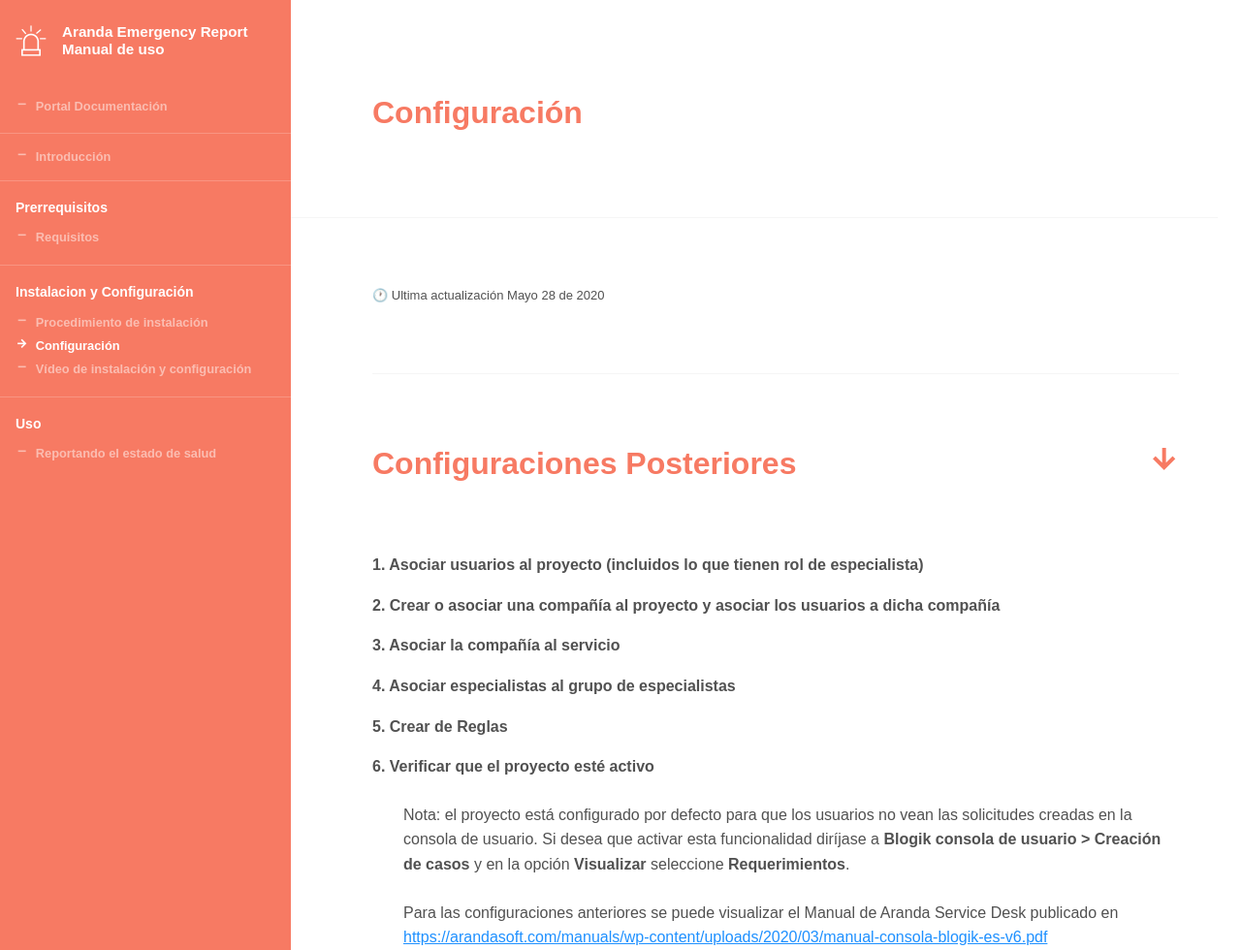
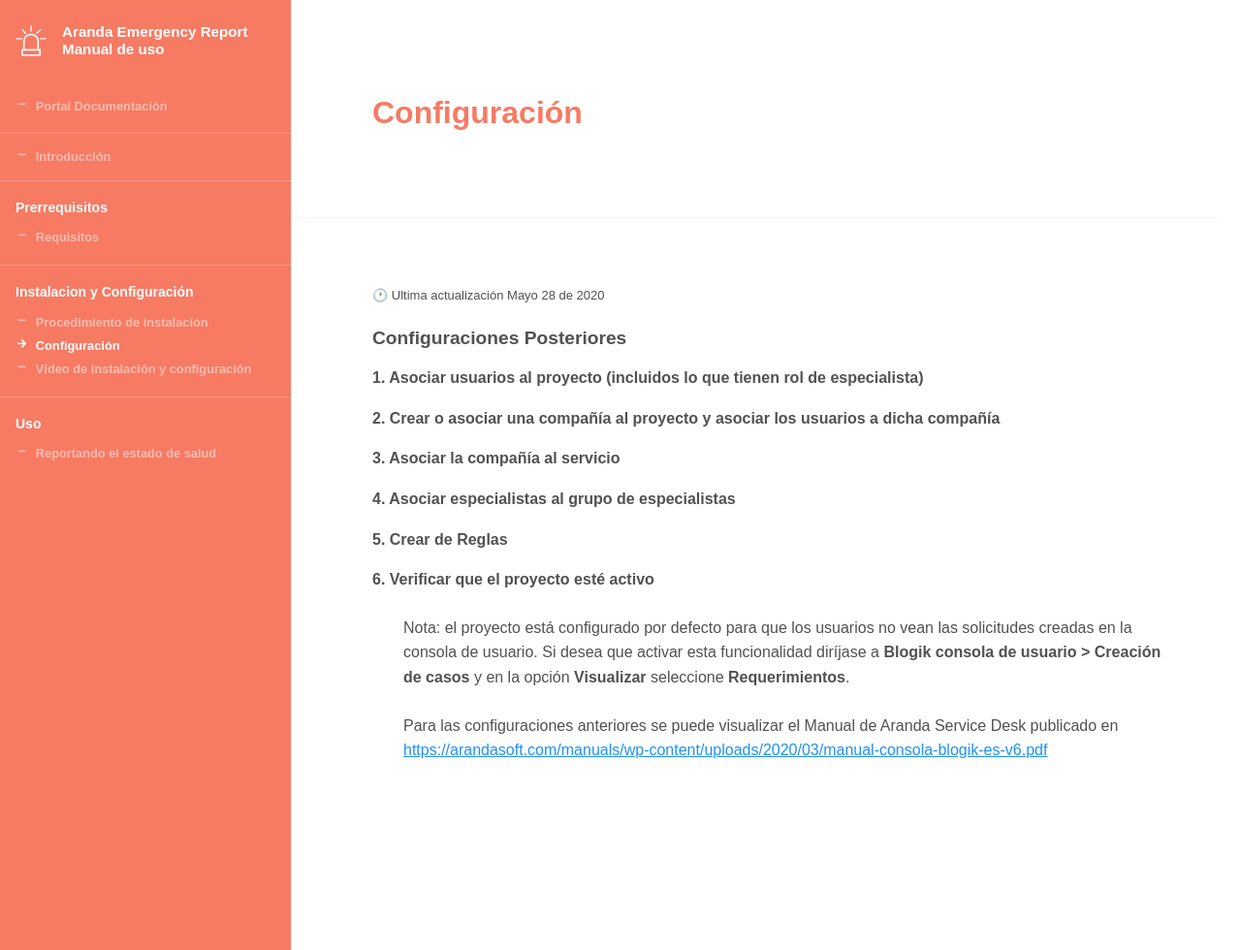
Before and after one commit to Nats85/ArandaEmergencyReport, a Jekyll site: the page built from _docs/configuracion/02-configuración.md, in a window 1280 px wide and 980 px high. Shown: the whole window at 97% size. Built offline with Jekyll 4.4.1, drawn with Linux system fonts in a browser that asks for light colours.

```diff
--- a/_docs/configuracion/02-configuración.md
+++ b/_docs/configuracion/02-configuración.md
@@ -5,7 +5,7 @@ info:
 ##### 🕐 Ultima actualización Mayo 28 de 2020
 
 
-# Configuraciones Posteriores #
+### Configuraciones Posteriores
 
 **1. Asociar usuarios al proyecto (incluidos lo que tienen rol de especialista)**
 
```
